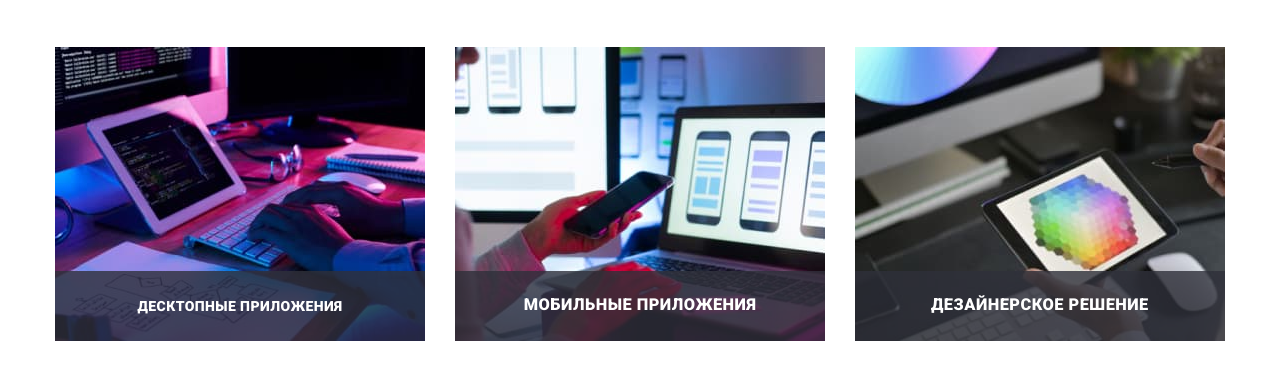
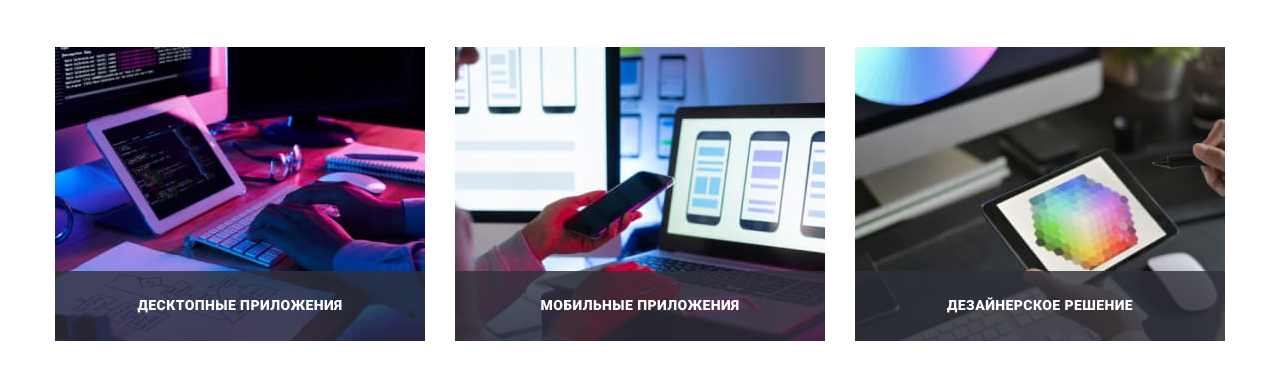
Before and after one commit to ArtemAraratik/goit-markup-hw-05, a plain HTML site: page index.html in a window 1280 px wide. Shown: the part 1162-1553 px from the top of the page. Drawn offline with nearby package versions, Linux system fonts and the light colour scheme.

Commit message:
hw5 final

```diff
--- a/css/styles.css
+++ b/css/styles.css
@@ -55,6 +55,9 @@ img {
    cursor: pointer;
    border: none;
    border-radius: 4px;
+   transition: color 250ms cubic-bezier(0.4, 0, 0.2, 1),
+   background-color 250ms cubic-bezier(0.4, 0, 0.2, 1),
+   box-shadow 250ms cubic-bezier(0.4, 0, 0.2, 1);
  }
 .list {
    list-style: none;
@@ -354,7 +357,13 @@ position: relative;
     padding-bottom: 94px;
 
  }
- .what-we-do-names {
+
+ .what-we-do-text {
+   font-weight: 700;
+   line-height: 1.8;
+   text-align: center;
+   text-transform: uppercase;
+   color: #FFFFFF;
    position: absolute;
    bottom: 0;
    width: 370px;
@@ -363,14 +372,6 @@ position: relative;
    display: flex;
    align-items: center;
    justify-content: center;
- }
- .what-we-do-text {
-   font-weight: 700;
-   line-height: 1,8;
-   text-align: center;
-   letter-spacing: 0.03em;
-   text-transform: uppercase;
-   color: #FFFFFF;
  }
  .title-h2 {
     font-weight: 700;
@@ -491,7 +492,8 @@ position: relative;
    display: flex;
    align-items: center;
    justify-content: center;
-   transition: color 250ms cubic-bezier(0.4, 0, 0.2, 1);
+   transition: color 250ms cubic-bezier(0.4, 0, 0.2, 1),
+   border 250ms cubic-bezier(0.4, 0, 0.2, 1);
 }
 .clients-icon {
    width: 106px;
@@ -597,7 +599,7 @@ position: relative;
    display: flex;
    align-items: center;
    justify-content: center;
-   transition: color 250ms cubic-bezier(0.4, 0, 0.2, 1);
+   transition: background-color 250ms cubic-bezier(0.4, 0, 0.2, 1);
 }
 .social-icon-footer {
    width: 20px;
@@ -621,6 +623,7 @@ position: relative;
 }
 .fillter-items {
    list-style: none;
+
 }
 .fillter-items:not(:last-child) {
    margin-right: 8px;
@@ -641,6 +644,7 @@ position: relative;
 .portfolio-link{
    display: block;
    text-decoration: none;
+   transition: box-shadow 250ms cubic-bezier(0.4, 0, 0.2, 1);
 }
 .portfolio-link:hover {
    box-shadow: 0px 1px 1px rgba(0, 0, 0, 0.12), 0px 4px 4px rgba(0, 0, 0, 0.06), 1px 4px 6px rgba(0, 0, 0, 0.16);
@@ -695,10 +699,6 @@ position: relative;
    top: 50%;
    left: 50%;
    transform: translate(-50%, -50%);
-
-   /* transform: translateY(100px);
-   transition: transform 250ms cubic-bezier(0.4, 0, 0.2, 1); */
-
 }
 .portfolio-phototext{
    width: 322px;
@@ -716,7 +716,8 @@ position: relative;
    letter-spacing: 0.03em;
    opacity: 0;
    transform: translateY(295px);
-   transition: transform 250ms cubic-bezier(0.4, 0, 0.2, 1);
+   transition: transform 250ms cubic-bezier(0.4, 0, 0.2, 1),
+   opacity 250ms cubic-bezier(0.4, 0, 0.2, 1);
    overflow: hidden;
 }
 .portfolio-link:hover .portfolio-phototext {
@@ -741,7 +742,10 @@ position: relative;
    top: 0;
    width: 100%;
    height: 100%;
-   background-color: rgba(0, 0, 0, 0.2);}
+   background-color: rgba(0, 0, 0, 0.2);
+   transition: opacity 250ms cubic-bezier(0.4, 0, 0.2, 1),
+   visibility  250ms cubic-bezier(0.4, 0, 0.2, 1);
+}
 
 .modal {
    position: absolute;
--- a/index.html
+++ b/index.html
@@ -98,21 +98,16 @@
             <h2 class="title-h2">Чем мы занимаемся</h2>
            <ul class="what-we-do-list list">
             <li class="what-we-do-items">
-            <img src="./images/hw1/type_on_computer.jpg" alt="type on computer" width="370" height="294">
-            <div class="what-we-do-names">
+                <img src="./images/hw1/type_on_computer.jpg" alt="type on computer" width="370" height="294">
                 <p class="what-we-do-text">десктопные приложения</p>
-            </div>
             </li>
             <li class="what-we-do-items">
-            <img src="./images/hw1/visualisation_on_mobile.jpg" alt="visualisation on mobile" width="370" height="294">
-            <div class="what-we-do-names">
-                <h3 class="what-we-do-text">мобильные приложения</h3>
-            </div>
+                <img src="./images/hw1/visualisation_on_mobile.jpg" alt="visualisation on mobile" width="370" height="294">
+                <p class="what-we-do-text">мобильные приложения</p>
             </li>
-            <li class="what-we-do-items"><img src="./images/hw1/colors_on_tab.jpg" alt="colors on tab" width="370" height="294">
-                <div class="what-we-do-names">
-                    <h3 class="what-we-do-text">дезайнерское решение</h3>
-                </div>
+            <li class="what-we-do-items">
+                <img src="./images/hw1/colors_on_tab.jpg" alt="colors on tab" width="370" height="294">
+                <p class="what-we-do-text">дезайнерское решение</p>
             </li>
            </ul>
         </div>
```
